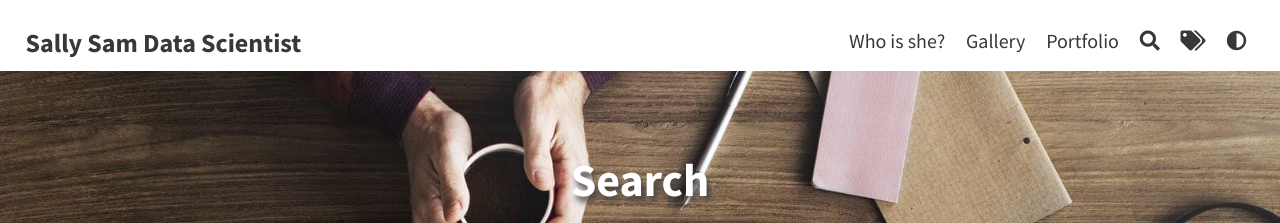
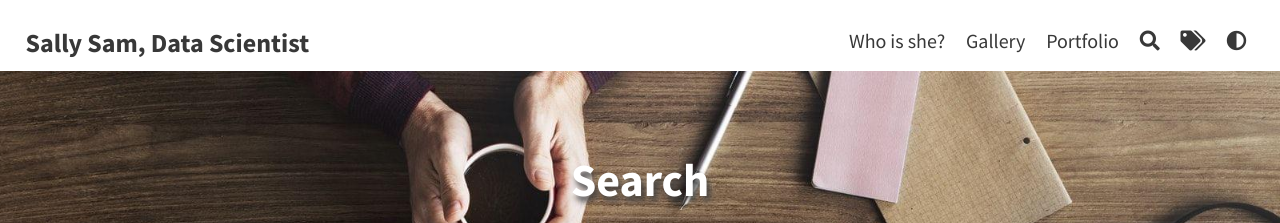
Before and after one commit to s-sam/s-sam.github.io, a Jekyll site: the page built from pages/search.md, in a window 1280 px wide. Shown: the top 223 px of the page. Built offline with Jekyll 4.4.1, drawn with Linux system fonts in a browser that asks for light colours.

```diff
--- a/_config.yml
+++ b/_config.yml
@@ -3,8 +3,8 @@ baseurl: ""
 url: "https://s-sam.github.io"
 
 # THEME-SPECIFIC CONFIGURATION
-title: Sally Sam Data Scientist                                    # site's title
-description: "Sally Sam Data Scientist"      # used by search engines
+title: Sally Sam, Data Scientist                                    # site's title
+description: "Sally, Sam Data Scientist"      # used by search engines
 avatar:                          # Empty for no avatar in navbar
 favicon: assets/favicon.ico                             # Icon displayed in the tab
 
```
